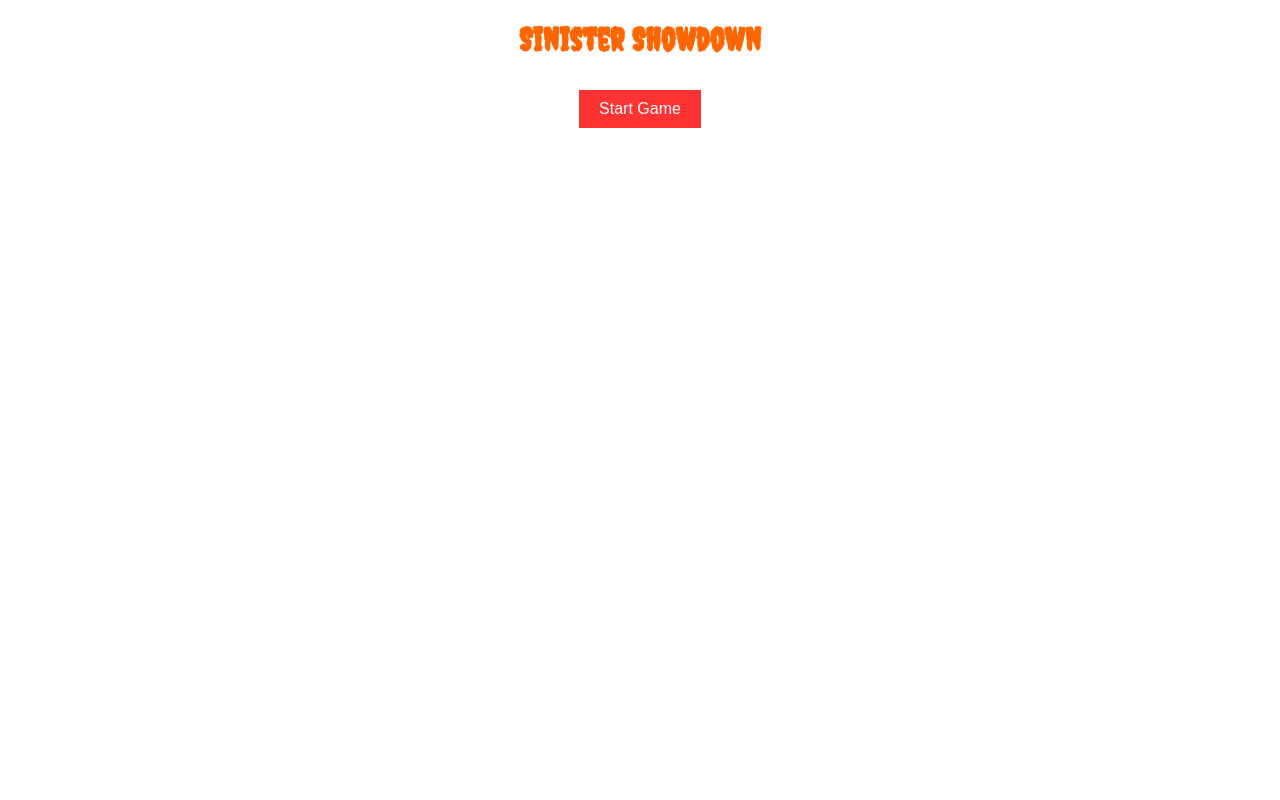
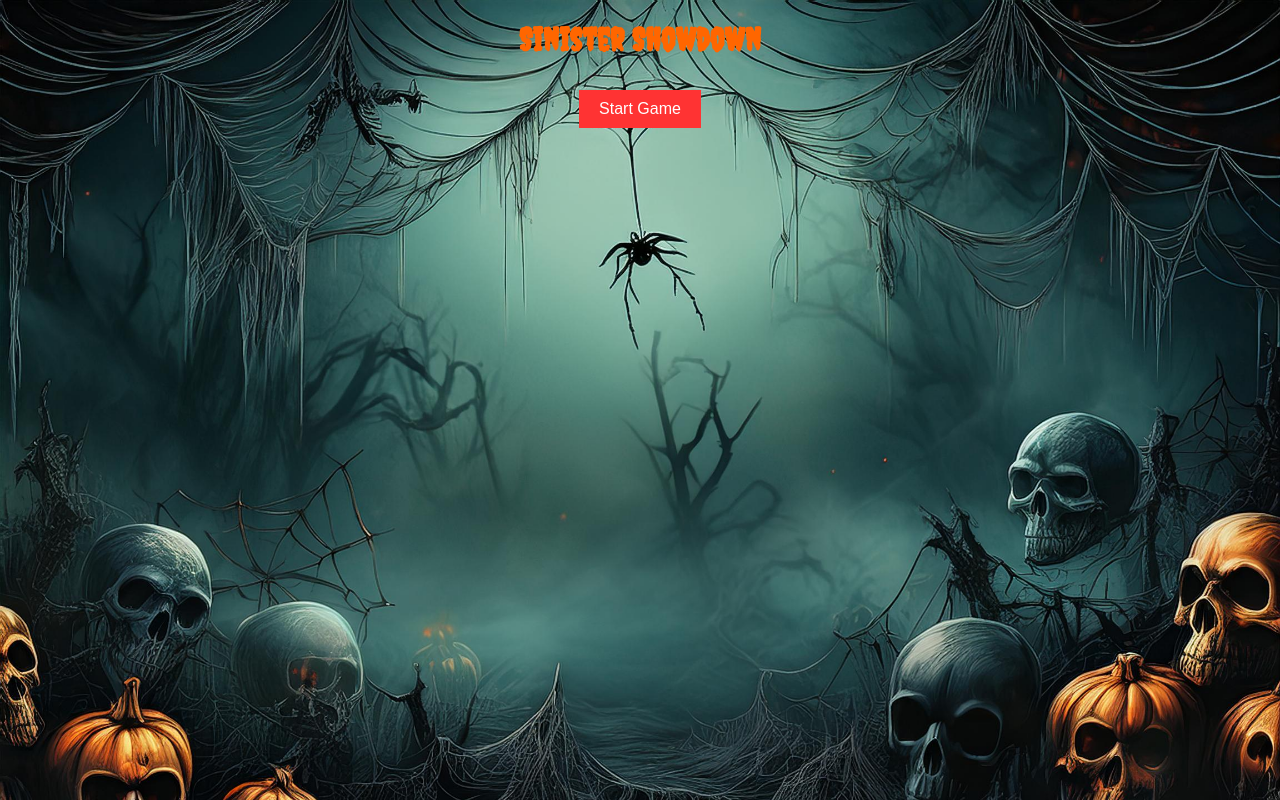
Before and after one commit to bbombassei/sinisterShowdown, a plain HTML site: page 2/index.html in a window 1280 px wide. Drawn offline with nearby package versions, Linux system fonts and the light colour scheme.

Commit message:
Update styles.css

```diff
--- a/2/styles.css
+++ b/2/styles.css
@@ -1,6 +1,6 @@
 body {
     font-family: 'Creepster', cursive; /* You can link to a creepy font */
-    background-image: url('bg.jpeg');
+    background-image: url('../bg.jpeg');
     background-size: cover;
     color: #f2f2f2;
     text-align: center;
```
